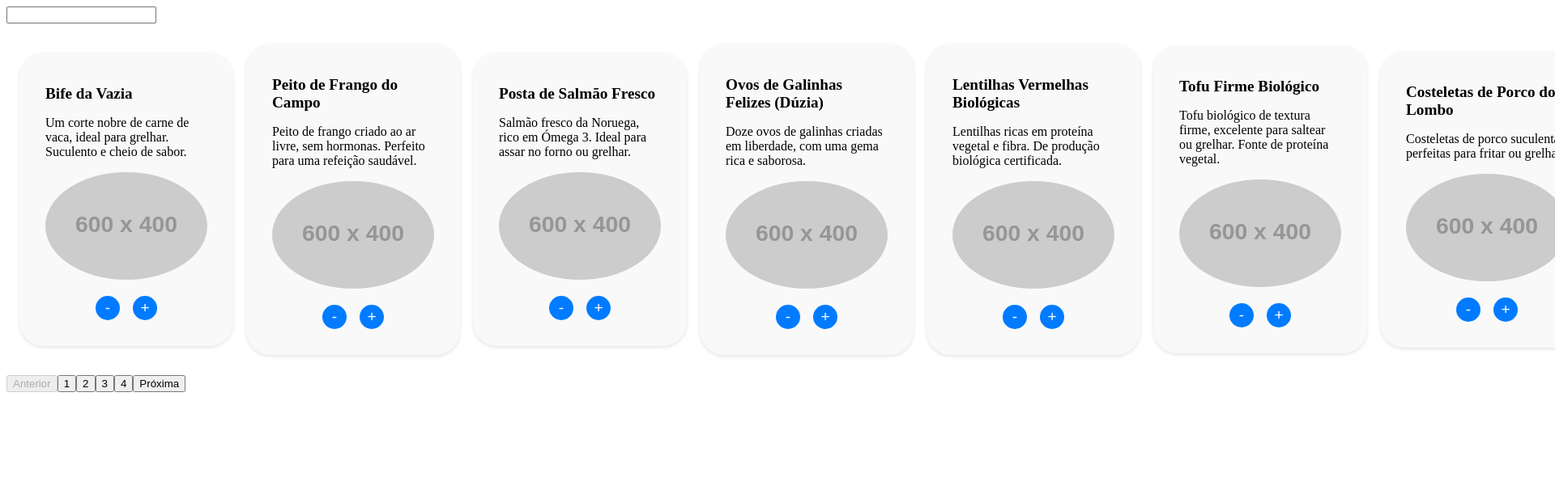
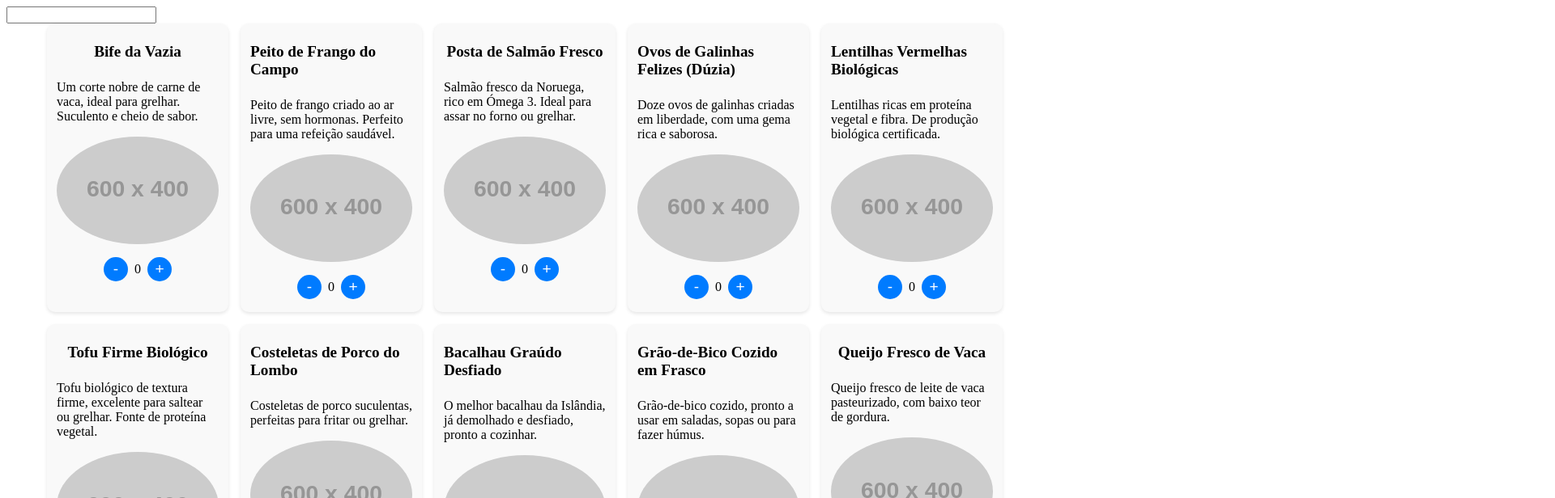
Before and after one commit to devrocha/assembly-product-checkout-angular, an Angular app: page /cart in a window 1280 px wide. Shown: the top 616 px of the page at 81% size, 1920 px wide, since content can reach past the window. Built offline with nearby package versions, Linux system fonts and the light colour scheme.

Commit message:
improvement css item container

```diff
--- a/src/app/components/cart/cart.component.html
+++ b/src/app/components/cart/cart.component.html
@@ -1,28 +1,23 @@
 <input type="text" [value]="filterText()" (input)="addFilter($event.target.value)" />
 
 
-
-<main>
+<div class="cart-container">
   @for(product of paginatedProducts() ; track product.id)
   {
-    <div class="cart-container">
   <div class="cart-item">
-            <div>
+    <div class="cart-item-informations">
       <h2>{{ product.name }}</h2>
-                <p>{{ product.description }}</p>
+      <p class="cart-item-description">{{ product.description }}</p>
       <img [src]="product.photo" alt="foto" />
     </div>
     <div class="quantity-container">
       <button class="quantity-controls">-</button>
-                <span></span>
+      <span>0</span>
       <button class="quantity-controls">+</button>
-            </div>
-
     </div>
   </div>
   }
-</main>
-
+</div>
 
 
 <div class="pagination">
--- a/src/app/components/cart/cart.component.scss
+++ b/src/app/components/cart/cart.component.scss
@@ -9,12 +9,38 @@ img {
     border-radius: 50%;
 }
 
+
+.cart-container {
+  width: 100vw;
+  border-radius: 30px;
+  display: flex;
+  flex-wrap: wrap;
+  gap: 15px;
+  justify-content: center;
+}
+
 .cart-item {
   display: flex;
   flex-direction: column;
   gap: 1rem;
   padding: 1rem;
   align-items: center;
+  width: 15%;
+  background-color: #f9f9f9;
+  box-shadow: 0 2px 4px rgba(0, 0, 0, 0.1);
+  border-radius: 10px;
+}
+
+.cart-item-informations {
+  display: flex;
+  flex-direction: column;
+  align-items: center;
+}
+
+.quantity-container {
+  display: flex;
+  align-items: center;
+  gap: 0.5rem;
 }
 
 .quantity-controls {
@@ -27,29 +53,3 @@ img {
   font-size: 1.2rem;
   cursor: pointer;
 }
-
-.cart-container {
-    max-width: 400px;
-    margin: 0 auto;
-    background-color: #f9f9f9;
-    border-radius: 30px;
-    box-shadow: 0 2px 4px rgba(0, 0, 0, 0.1);
-    padding: 1rem;
-    display: flex;
-    align-items: center;
-    justify-content: center;
-}
-
-.quantity-container {
-
-    display: flex;
-    align-items: center;
-    gap: 0.5rem;
-}
-
-main {
-    display: flex;
-    align-items: center;
-    gap: 1rem;
-    padding: 1rem;
-}
--- a/src/styles.scss
+++ b/src/styles.scss
@@ -1 +1,3 @@
-/* You can add global styles to this file, and also import other style files */
+body {
+  overflow-x: hidden;
+}
```
Lines whose indentation alone changed are shown as unchanged.
